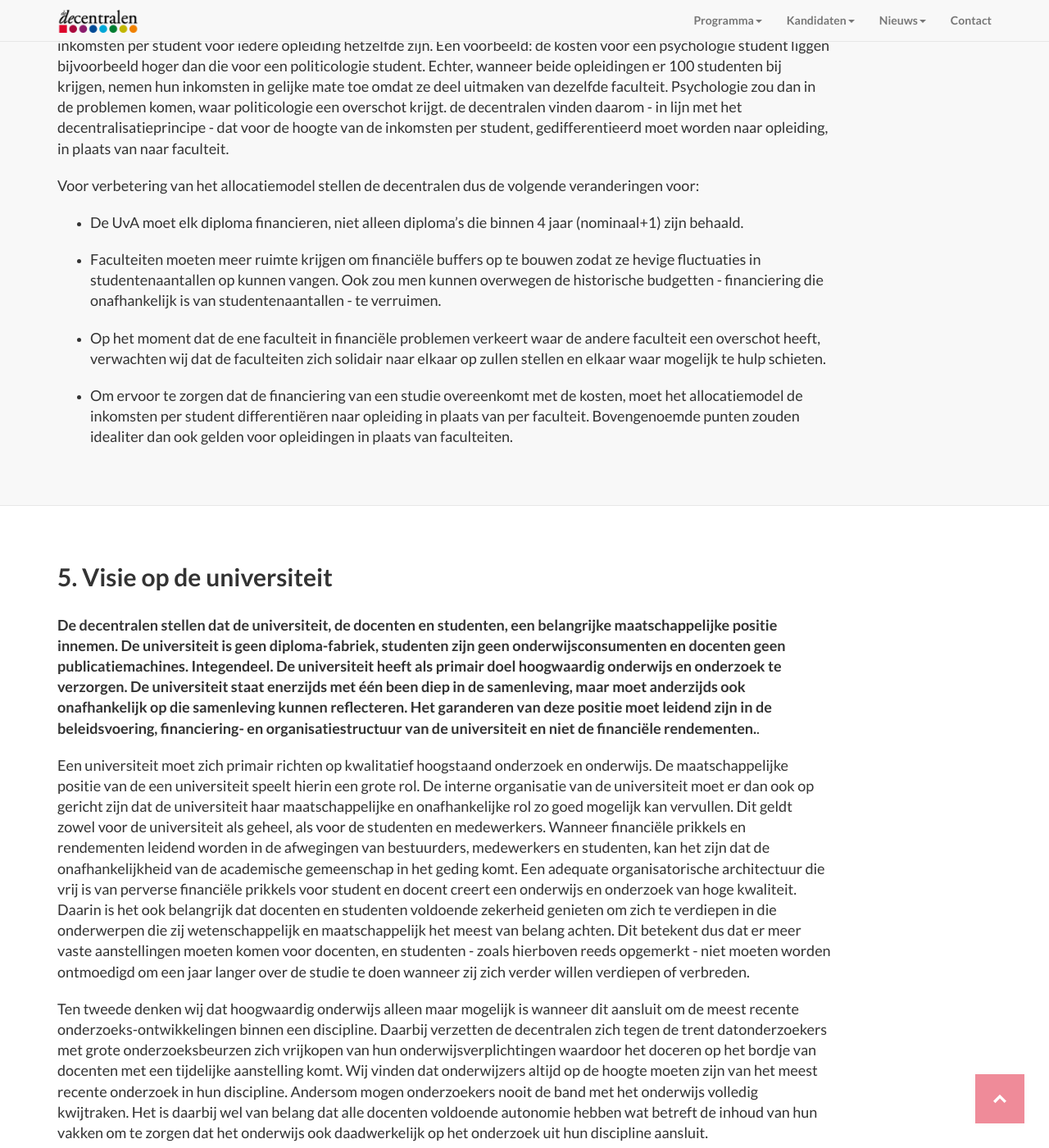
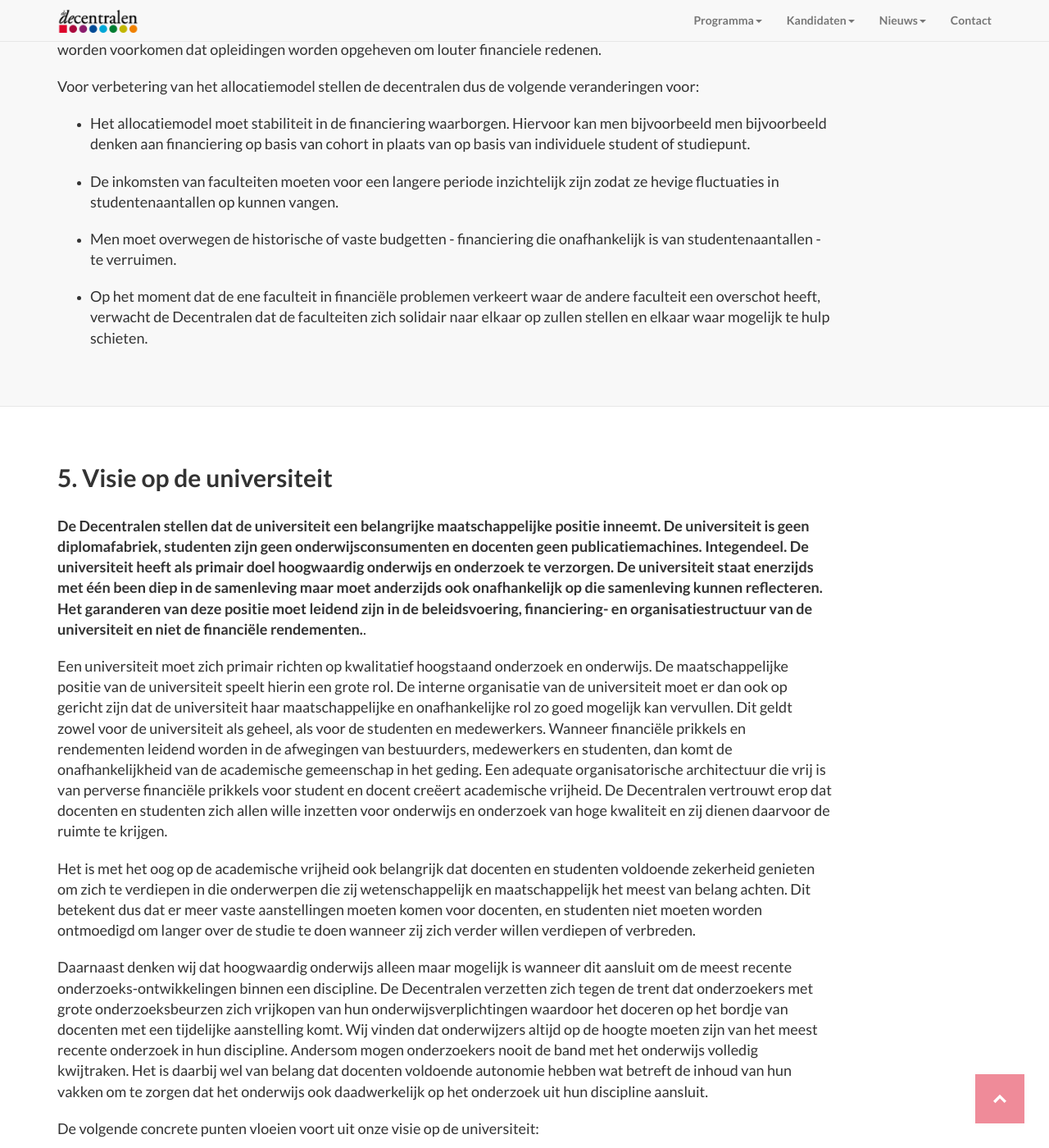
Before and after one commit to DeDecentralen/DeDecentralen.github.io, a Jekyll site: the page built from index.md, in a window 1280 px wide and 1400 px high, scrolled down 4795 px. Shown: the whole window at 82% size. Built offline with Jekyll 4.4.1, drawn with Linux system fonts in a browser that asks for light colours; some of the changed text lies outside the part shown.

Commit message:
Update index.html

```diff
--- a/_layouts/index.html
+++ b/_layouts/index.html
@@ -53,14 +53,14 @@
       <div class="col-lg-10 col-sm-12">
         <div class="clearfix"></div>
         <h2 class="section-heading"> 2. Democratisering </h2>
-        <p class="lead"><b>De decentralen staan voor verregaande democratisering van de UvA waarbij bestuurders te allen tijde verantwoording af moeten leggen aan de academische gemeenschap. Democratische besluitvorming is het meest effectief waar de betrokkenheid het grootst is: op decentraal niveau. Wat dat betreft gaan democratisering en decentralisering hand in hand.</b></p>
-        <p class="lead">Alle kandidaten van de decentralen hebben zich het afgelopen jaar actief en succesvol ingezet voor meer inspraak van studenten en docenten op het beleid van de UvA. Wij zijn nauw betrokken bij het instellen van de onafhankelijke commissies die nieuwe bestuursmodellen zullen onderzoeken. Volgens de decentralen moet ook hier het principe leidend zijn dat bestuurders in eerste instantie verantwoording afleggen aan de studenten en docenten waar hun beslissingen betrekking op hebben. Decentralisering betekent niet alleen de decentralisering van bevoegdheden, maar ook de decentralisering van mandaat.</p>
+        <p class="lead"><b>De Decentralen staan voor verregaande democratisering van de UvA waarbij bestuurders te allen tijde verantwoording af moeten leggen aan de academische gemeenschap. Democratische besluitvorming is het meest effectief waar de betrokkenheid het grootst is: op decentraal niveau. Wat dat betreft gaan democratisering en decentralisering hand in hand.</b></p>
+        <p class="lead">De Decentralen heeft zich het afgelopen jaar actief en succesvol ingezet voor meer inspraak van studenten en docenten op het beleid van de UvA. Wij zijn nauw betrokken geweest bij het instellen van de onafhankelijke commissies die nieuwe bestuursmodellen zullen onderzoeken. Ook zijn de benoemingsprocedures van bestuurders enigzins gedemocratiseerd nu de medezeggenschap een grotere rol speelt bij de aanstelling van de rector en de decanen. Volgens de Decentralen moeten bestuurders in eerste instantie verantwoording afleggen aan de studenten en docenten. Decentralisering betekent daarom niet alleen de decentralisering van bevoegdheden, maar ook de decentralisering van mandaat.</p>
         <p class="lead">Concreet betekent dit:</p>
         <ul>
           <li><p class="lead">Het mandaat voor de beslissingen van het universiteits- en faculteitsbestuur moet bij de academische gemeenschap liggen.</p></li>
-          <li><p class="lead">De academische gemeenschap moet inspraak hebben op de benoeming van bestuurders binnen de faculteiten en de universiteit als geheel.</p></li>
-          <li><p class="lead">Belangrijke bestuurlijke beslissingen (zoals bijvoorbeeld over de Amsterdam Faculty of Science) moeten worden voorgelegd aan de academische gemeenschap, bijvoorbeeld middels referenda, en er moet conform hun oordeel gehandeld worden.</p></li>
-          <li><p class="lead">Een representatief orgaan moet worden ingesteld dat namens de academische gemeenschap toeziet op het beleid van UvA-Holding BV en waaraan de bestuurders verantwoording moeten afleggen.</p></li>
+          <li><p class="lead">De academische gemeenschap moet inspraak hebben op de benoeming van bestuurders binnen de faculteiten en de universiteit als geheel. De rector en decanen moeten democratisch verkozen worden. </p></li>
+          <li><p class="lead">Belangrijke bestuurlijke beslissingen, e.g. over de Amsterdam Faculty of Science, moeten worden voorgelegd aan de academische gemeenschap, bijvoorbeeld middels een referendum naar aanleiding van een studentenintitatief, en er moet conform hun oordeel gehandeld worden.</p></li>
+          <li><p class="lead">Een representatief orgaan (zoals de COR of CSR; eventueel een nieuw orgaan) moet namens de academische gemeenschap toezien op het beleid van UvA-Holding BV. De Holding neemt een complexe positie ten opzichte van de universiteit in, dus is controle vanuit de gemeenschap nodig.</p></li>
         </ul>
       </div>
     </div>
@@ -74,16 +74,16 @@
       <div class="col-lg-10 col-sm-12">
         <div class="clearfix"></div>
         <h2 class="section-heading"> 3. Transparantie </h2>
-        <p class="lead"><b>De decentralen zijn van mening dat bestuurders en studentenvertegenwoordigers zo transparant mogelijk moeten zijn over hun beleidskeuzes. Zij moeten actief informatie verstrekken aan de studenten en docenten. Dit is niet alleen een wens, maar ook een voorwaarde voor een vruchtbaar democratisch proces.</b></p>
-        <p class="lead">Een voorwaarde voor effectief democratische bestuur is dat alle betrokkenen voldoende informatie hebben om een weloverwogen afweging te kunnen maken. Transparantie is dus een vereiste. Dat houdt niet alleen in dat alle beleidsdocumenten toegankelijk zijn, maar ook dat de UvA zich actief  inzet om de academische gemeenschap te informeren over de beleidskeuzes waar zij voor staan. </p>
-        <p class="lead">Verder moet voor iedereen duidelijk zijn waar de verantwoordelijkheden van bestuurders liggen en hoe ver hun invloed strekt. Indien zich problemen voordoen op een faculteit (zoals op de FGw of FEB) willen wij horen waar bestuurders voor staan en niet dat ze er niet over gaan. Bestuurders moeten stoppen met wijzen naar andere bestuurslagen.</p>
-        <p class="lead">Niet alleen bestuurders maar ook de gekozen studentenvertegenwoordiging, de FSR’en en de CSR, moet actief studenten informeren over hun werkzaamheden. Deze organen zijn democratisch verkozen en behouden hun legitimiteit slechts indien ze in contact blijven met de studentengemeenschap.</p>
+        <p class="lead"><b>De Decentralen zijn van mening dat bestuurders en studentenvertegenwoordigers zo transparant mogelijk moeten zijn over hun beleidskeuzes. Zij moeten actief informatie verstrekken aan de studenten en docenten. Dit is niet alleen een wens maar ook een voorwaarde voor een vruchtbaar democratisch proces.</b></p>
+        <p class="lead">Een voorwaarde voor effectief democratisch bestuur is dat alle betrokkenen voldoende informatie hebben om een weloverwogen beslissing te kunnen nemen. Transparantie is een vereiste. Dat houdt niet alleen in dat alle beleidsdocumenten toegankelijk zijn, maar ook dat de UvA zich actief inzet om de academische gemeenschap op een toegankelijke manier te informeren over de beleidskeuzes.</p>
+        <p class="lead">Verder moet voor iedereen duidelijk zijn waar de verantwoordelijkheden van bestuurders liggen en hoe ver hun invloed strekt. Indien zich problemen voordoen op een faculteit moeten bestuurders verantwoordelijkheid nemen en stoppen met wijzen naar andere bestuurslagen.</p>
+        <p class="lead">Niet alleen bestuurders maar ook de gekozen studentenvertegenwoordiging, de FSR’en en de CSR, moet actief studenten informeren over en betrekken bij hun werkzaamheden. Deze organen zijn democratisch verkozen en behouden hun legitimiteit slechts indien ze in contact blijven met de studentengemeenschap.</p>
         <p class="lead">Concreet houdt dit het volgende in:</p>
         <ul>
-          <li><p class="lead">Er moet zo snel mogelijk helderheid komen omtrent het vastgoeddossier. In het afgelopen jaar is gebleken dat er veel onduidelijkheid en onvrede heerst over de vastgoedportefeuille van de UvA en UvA Holding BV. Het is noodzakelijk dat de academische gemeenschap op de hoogte wordt gesteld van de plannen en risico’s van het huisvestingsbeleid</p></li>
+          <li><p class="lead">Er moet zo snel mogelijk helderheid komen omtrent het vastgoeddossier. In het afgelopen jaar is gebleken dat er veel onduidelijkheid en onvrede heerst over de vastgoedportefeuille van de UvA en UvA Holding BV. Het is noodzakelijk dat de academische gemeenschap op de hoogte wordt gesteld van de plannen en risico’s van het huisvestingsbeleid.</p></li>
           <li><p class="lead">Volledige openheid en actieve inlichting vanuit de UvA over de financiële gezondheid en belangrijkste risico’s van de UvA zijn noodzakelijk.</p></li>
           <li><p class="lead">Bestuurders moeten duidelijk maken wat hun standpunten, afwegingen en verantwoordelijkheden zijn.</p></li>
-          <li><p class="lead">De studentenraden moeten politieke bijeenkomsten organiseren en nieuwsbrieven verspreiden over de belangrijkste ontwikkelingen op de UvA. Daarvoor moeten zij het recht hebben direct met de studenten te kunnen communiceren: ze moeten toegang krijgen tot de UvA-mailinglist.</p></li>
+          <li><p class="lead">De CSR moet politieke bijeenkomsten organiseren en nieuwsbrieven verspreiden over de belangrijkste ontwikkelingen op de UvA. Daarvoor moet zij het recht behouden direct met de studenten te kunnen communiceren door toegang tot de UvA-mailinglist.</p></li>
         </ul>
       </div>
     </div>
@@ -97,18 +97,16 @@
       <div class="col-lg-10 col-sm-12">
         <div class="clearfix"></div>
         <h2 class="section-heading"> 4. Een duurzaam allocatiemodel </h2>
-        <p class="lead"><b>De decentralen staan voor een duurzaam allocatiemodel waarbij continuiteit van onderwijs en onderzoek voorop staat. Daarvoor is het noodzakelijk dat de inkomsten en uitgaven van een opleiding beter met elkaar corresponderen en moet er meer ruimte zijn om reserves op te bouwen zodat schokken in inkomsten kunnen worden opgevangen. Kleine opleidingen moeten bijvoorbeeld niet met opheffing worden bedreigd omdat ze hogere kosten per student maken. De inkomsten per (nieuwe) student, studiepunt en diploma zouden niet per faculteit maar per opleiding moeten verschillen.</b></p>
-        <p class="lead"></p>
+        <p class="lead"><b>De Decentralen staan voor een duurzaam allocatiemodel waarbij continuïteit van onderwijs en onderzoek voorop staat. Daarvoor is het noodzakelijk dat de inkomsten en uitgaven van de faculteit stabiel zijn. Instabiliteit heeft als gevolg dat faculteiten terughoudend zijn met vaste aanstellingen en lange termijn investeringen in het onderwijs. Daarnaast is het van belang dat financiën niet leidend moeten zijn voor keuzes in het onderwijsaanbod. Kleine opleidingen en specialisaties moeten niet met opheffing worden bedreigd enkel omdat ze hogere kosten per student maken.</b></p>
         <p class="lead">De UvA verdeelt de inkomsten die zij uit het rijk krijgt volgens het zogenaamde allocatiemodel. Dit is een verdeelsleutel die bepaalt hoeveel iedere faculteit ontvangt per nieuwe student, studiepunt en diploma. Omdat de kosten voor sommige studenten (bijv. geneeskunde) hoger liggen dan voor anderen (bijv. rechten), verschillen de inkomsten per student voor iedere faculteit.</p>
-        <p class="lead">Het huidige allocatiemodel kent echter een aantal problemen. Allereerst is er een prikkel voor faculteiten om studenten zo snel mogelijk door hun studie te jagen. Zij krijgen van de UvA namelijk enkel financiering voor studenten die binnen vier jaar hun bachelordiploma halen (‘nominaal +1’). Deze maatregel zet faculteiten er toe aan hun studenten (langdurige) verdieping en verbreding te onthouden.</p>
-        <p class="lead">Een tweede probleem is dat de inkomsten van opleidingen en faculteiten nu grotendeels afhankelijk zijn  van de aanwas aan nieuwe studenten. Kiezen er minder scholieren voor een opleiding, dan moeten opleidingen soms fors bezuinigen op hun docenten, wat de continuïteit en stabiliteit ondermijnt. Dit wordt nog eens versterkt doordat het vaak zo is dat ook onderzoek (gedeeltelijk) uit onderwijsgelden wordt gefinancierd. Neemt het onderwijsbudget voor een opleiding af, dan heeft dat dus ook zijn invloed op het onderzoek dat binnen een bepaalde afdeling wordt gedaan. de decentralen zijn daarom voor een betere match tussen de inkomsten en de werkelijke kosten van een opleiding per student. Tevens moeten opleidingen reserves op kunnen bouwen om grote schokken op te vangen en gaan wij ervan uit dat faculteiten met overschotten zich solidair op zullen stellen tegenover faculteiten met tekorten.</p>
-        <p class="lead">Verder kunnen de kosten per student van verschillende opleidingen binnen een faculteit fors van elkaar afwijken, terwijl inkomsten per student voor iedere opleiding hetzelfde zijn. Een voorbeeld: de kosten voor een psychologie student liggen bijvoorbeeld hoger dan die voor een politicologie student. Echter, wanneer beide opleidingen er 100 studenten bij krijgen, nemen hun inkomsten in gelijke mate toe omdat ze deel uitmaken van dezelfde faculteit. Psychologie zou dan in de problemen komen, waar politicologie een overschot krijgt. de decentralen vinden daarom - in lijn met het decentralisatieprincipe - dat voor de hoogte van de inkomsten per student, gedifferentieerd moet worden naar opleiding, in plaats van naar faculteit.</p>
+        <p class="lead">Ten eerste zijn de inkomsten van opleidingen en faculteiten nu grotendeels afhankelijk zijn van de aanwas aan nieuwe studenten. Kiezen er minder scholieren voor een opleiding, dan moeten opleidingen soms fors bezuinigen op hun docenten, wat de continuïteit en stabiliteit ondermijnt. Dit wordt nog eens versterkt doordat het vaak zo is dat ook onderzoek (gedeeltelijk) uit onderwijsgelden wordt gefinancierd. Neemt het onderwijsbudget voor een opleiding af, dan heeft dat dus ook zijn invloed op het onderzoek dat binnen een bepaalde afdeling wordt gedaan. de decentralen zijn daarom voor een betere match tussen de inkomsten en de werkelijke kosten van een opleiding per student. Inkomsten moeten stabiel en over langere termijn inzichtelijk zijn. Dit zorgt ervoor dat opleidingen zich weer met de kwaliteit van hun onderwijs en onderzoek kunnen bezig houden.</p>
+        <p class="lead">Daarnaast is het van belang dat kleine opleidingen en specialismen niet constant worden bedreigd met opheffing. Bij het afschaffen, hervormen en samenvoegen van opleidingen en vakgebieden zouden inhoudelijke redenen leidend moeten zijn. De enkele reden dat een opleiding niet rendabel is zou niet tot opheffing moeten leiden. De Decentralen stelt voor in het allocatiemodel meer gebruik te maken van vaste budgetten, die je kunt zien als basisinkomen voor opleidingen. Natuurlijk moeten opleidingen soms hervormen en worden opgeheven maar door aanpassingen in het allocatiemodel kan worden voorkomen dat opleidingen worden opgeheven om louter financiele redenen.</p>
         <p class="lead">Voor verbetering van het allocatiemodel stellen de decentralen dus de volgende veranderingen voor:</p>
         <ul>
-          <li><p class="lead">De UvA moet elk diploma financieren, niet alleen diploma’s die binnen 4 jaar (nominaal+1) zijn behaald.</p></li>
-          <li><p class="lead">Faculteiten moeten meer ruimte krijgen  om financiële buffers op te bouwen zodat ze hevige fluctuaties in studentenaantallen op kunnen vangen. Ook zou men kunnen overwegen de historische budgetten - financiering die onafhankelijk is van studentenaantallen -  te verruimen.</p></li>
-          <li><p class="lead">Op het moment dat de ene faculteit in financiële problemen verkeert waar de andere faculteit een overschot heeft, verwachten wij dat de faculteiten zich solidair naar elkaar op zullen stellen en elkaar waar mogelijk te hulp schieten.</p></li>
-          <li><p class="lead">Om ervoor te zorgen dat de financiering van een studie overeenkomt met de kosten, moet het allocatiemodel de inkomsten per student differentiëren naar opleiding in plaats van per faculteit. Bovengenoemde punten zouden idealiter dan ook gelden voor opleidingen in plaats van faculteiten.</p></li>
+          <li><p class="lead">Het allocatiemodel moet stabiliteit in de financiering waarborgen. Hiervoor kan men bijvoorbeeld men bijvoorbeeld denken aan financiering op basis van cohort in plaats van op basis van individuele student of studiepunt.</p></li>
+          <li><p class="lead">De inkomsten van faculteiten moeten voor een langere periode inzichtelijk zijn zodat ze hevige fluctuaties in studentenaantallen op kunnen vangen.</p></li>
+          <li><p class="lead">Men moet overwegen de historische of vaste budgetten - financiering die onafhankelijk is van studentenaantallen - te verruimen.</p></li>
+          <li><p class="lead">Op het moment dat de ene faculteit in financiële problemen verkeert waar de andere faculteit een overschot heeft, verwacht de Decentralen dat de faculteiten zich solidair naar elkaar op zullen stellen en elkaar waar mogelijk te hulp schieten.</p></li>
         </ul>
       </div>
     </div>
@@ -122,10 +120,10 @@
       <div class="col-lg-10 col-sm-12">
         <div class="clearfix"></div>
         <h2 class="section-heading"> 5. Visie op de universiteit </h2>
-        <p class="lead"><b>De decentralen stellen dat de universiteit, de docenten en studenten, een belangrijke maatschappelijke positie innemen. De universiteit is geen diploma-fabriek, studenten zijn geen onderwijsconsumenten  en docenten geen publicatiemachines. Integendeel. De universiteit heeft als primair doel hoogwaardig onderwijs en onderzoek te verzorgen. De universiteit staat enerzijds met één been diep in de samenleving, maar moet anderzijds ook onafhankelijk op die samenleving kunnen reflecteren. Het garanderen van deze positie moet leidend zijn in de beleidsvoering, financiering- en organisatiestructuur van de universiteit en niet de financiële rendementen.</b>.</p>
-        <p class="lead"></p>
-        <p class="lead">Een universiteit moet zich primair richten op kwalitatief hoogstaand onderzoek en onderwijs. De maatschappelijke positie van de een universiteit speelt hierin een grote rol. De interne organisatie van de universiteit moet er dan ook op gericht zijn dat de universiteit haar maatschappelijke en onafhankelijke rol  zo goed mogelijk  kan vervullen. Dit geldt zowel voor de universiteit als geheel, als voor de studenten en medewerkers. Wanneer financiële prikkels en rendementen leidend worden in de afwegingen van bestuurders, medewerkers en studenten, kan het zijn dat de onafhankelijkheid van de academische gemeenschap in het geding komt. Een adequate organisatorische architectuur die vrij is van perverse financiële prikkels voor student en docent creert een onderwijs en onderzoek van hoge kwaliteit. Daarin is het ook belangrijk dat docenten en studenten voldoende zekerheid genieten om zich te verdiepen in die onderwerpen die zij wetenschappelijk en maatschappelijk het meest van belang achten. Dit betekent dus dat er meer vaste aanstellingen moeten komen voor docenten, en studenten - zoals hierboven reeds opgemerkt - niet moeten worden ontmoedigd om een jaar langer over de studie te doen wanneer zij zich verder willen verdiepen of verbreden.</p>
-        <p class="lead">Ten tweede denken wij dat hoogwaardig onderwijs alleen maar mogelijk is wanneer dit aansluit om de meest recente onderzoeks-ontwikkelingen binnen een discipline. Daarbij verzetten de decentralen zich tegen de trent datonderzoekers met grote onderzoeksbeurzen zich vrijkopen van hun onderwijsverplichtingen waardoor het doceren op het bordje van docenten met een tijdelijke aanstelling komt. Wij vinden dat onderwijzers altijd op de hoogte moeten zijn van het meest recente onderzoek in hun discipline. Andersom mogen onderzoekers nooit de band met het onderwijs volledig kwijtraken. Het is daarbij wel van belang dat alle docenten voldoende autonomie hebben wat betreft de inhoud van hun vakken om te zorgen dat het onderwijs ook daadwerkelijk op het onderzoek uit hun discipline aansluit.</p>
+        <p class="lead"><b>De Decentralen stellen dat de universiteit een belangrijke maatschappelijke positie inneemt. De universiteit is geen diplomafabriek, studenten zijn geen onderwijsconsumenten en docenten geen publicatiemachines. Integendeel. De universiteit heeft als primair doel hoogwaardig onderwijs en onderzoek te verzorgen. De universiteit staat enerzijds met één been diep in de samenleving maar moet anderzijds ook onafhankelijk op die samenleving kunnen reflecteren. Het garanderen van deze positie moet leidend zijn in de beleidsvoering, financiering- en organisatiestructuur van de universiteit en niet de financiële rendementen.</b>.</p>
+        <p class="lead">Een universiteit moet zich primair richten op kwalitatief hoogstaand onderzoek en onderwijs. De maatschappelijke positie van de universiteit speelt hierin een grote rol. De interne organisatie van de universiteit moet er dan ook op gericht zijn dat de universiteit haar maatschappelijke en onafhankelijke rol zo goed mogelijk kan vervullen. Dit geldt zowel voor de universiteit als geheel, als voor de studenten en medewerkers. Wanneer financiële prikkels en rendementen leidend worden in de afwegingen van bestuurders, medewerkers en studenten, dan komt de onafhankelijkheid van de academische gemeenschap in het geding. Een adequate organisatorische architectuur die vrij is van perverse financiële prikkels voor student en docent creëert academische vrijheid. De Decentralen vertrouwt erop dat docenten en studenten zich allen wille inzetten voor onderwijs en onderzoek van hoge kwaliteit en zij dienen daarvoor de ruimte te krijgen.</p>
+        <p class="lead">Het is met het oog op de academische vrijheid ook belangrijk dat docenten en studenten voldoende zekerheid genieten om zich te verdiepen in die onderwerpen die zij wetenschappelijk en maatschappelijk het meest van belang achten. Dit betekent dus dat er meer vaste aanstellingen moeten komen voor docenten, en studenten niet moeten worden ontmoedigd om langer over de studie te doen wanneer zij zich verder willen verdiepen of verbreden.</p>
+        <p class="lead">Daarnaast denken wij dat hoogwaardig onderwijs alleen maar mogelijk is wanneer dit aansluit om de meest recente onderzoeks-ontwikkelingen binnen een discipline. De Decentralen verzetten zich tegen de trent dat onderzoekers met grote onderzoeksbeurzen zich vrijkopen van hun onderwijsverplichtingen waardoor het doceren op het bordje van docenten met een tijdelijke aanstelling komt. Wij vinden dat onderwijzers altijd op de hoogte moeten zijn van het meest recente onderzoek in hun discipline. Andersom mogen onderzoekers nooit de band met het onderwijs volledig kwijtraken. Het is daarbij wel van belang dat docenten voldoende autonomie hebben wat betreft de inhoud van hun vakken om te zorgen dat het onderwijs ook daadwerkelijk op het onderzoek uit hun discipline aansluit.</p>
         <p class="lead">De volgende concrete punten vloeien voort uit onze visie op de universiteit:</p>
         <ul>
           <li><p class="lead">Bij belangrijke bestuurlijke keuzes (bijvoorbeeld over het afschaffen of samenvoegen van studies) moeten de inhoudelijke argumenten leidend zijn, niet de financiële afwegingen.</p></li>
```
